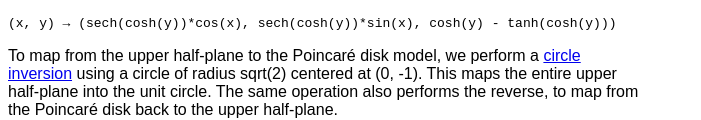
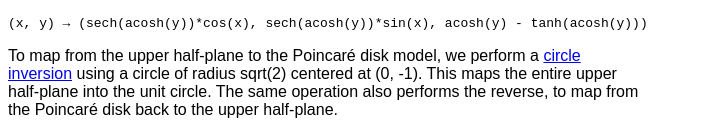
Before and after one commit to timhutton/PseudosphereGeodesics, a plain HTML site: page index.html in a window 1280 px wide. Shown: the part 1012-1132 px from the top of the page, without its empty margins (0-701 px from the left). Drawn offline with Linux system fonts and the light colour scheme.

Commit message:
Fixed formula

```diff
--- a/index.html
+++ b/index.html
@@ -50,7 +50,7 @@
 
     <p class="text">
     The upper half-plane is parameterized by x horizontally in the range [-30, 30] with divisions every pi/6, and y vertically in the range [0, 40] with divisions every 0.5. To map from the upper half-plane to the 3D space of the pseudosphere, we use:</p>
-    <p><tt>(x, y) &#x2192; (sech(cosh(y))*cos(x), sech(cosh(y))*sin(x), cosh(y) - tanh(cosh(y)))</tt></p>
+    <p><tt>(x, y) &#x2192; (sech(acosh(y))*cos(x), sech(acosh(y))*sin(x), acosh(y) - tanh(acosh(y)))</tt></p>
 
     <p class="text">
     To map from the upper half-plane to the Poincaré disk model, we perform a <a href="https://en.wikipedia.org/wiki/Inversive_geometry#Inversion_in_a_circle">circle inversion</a> using a circle of radius sqrt(2) centered at (0, -1). This maps the entire upper half-plane into the unit circle. The same operation also performs the reverse, to map from the Poincaré disk back to the upper half-plane.
```
